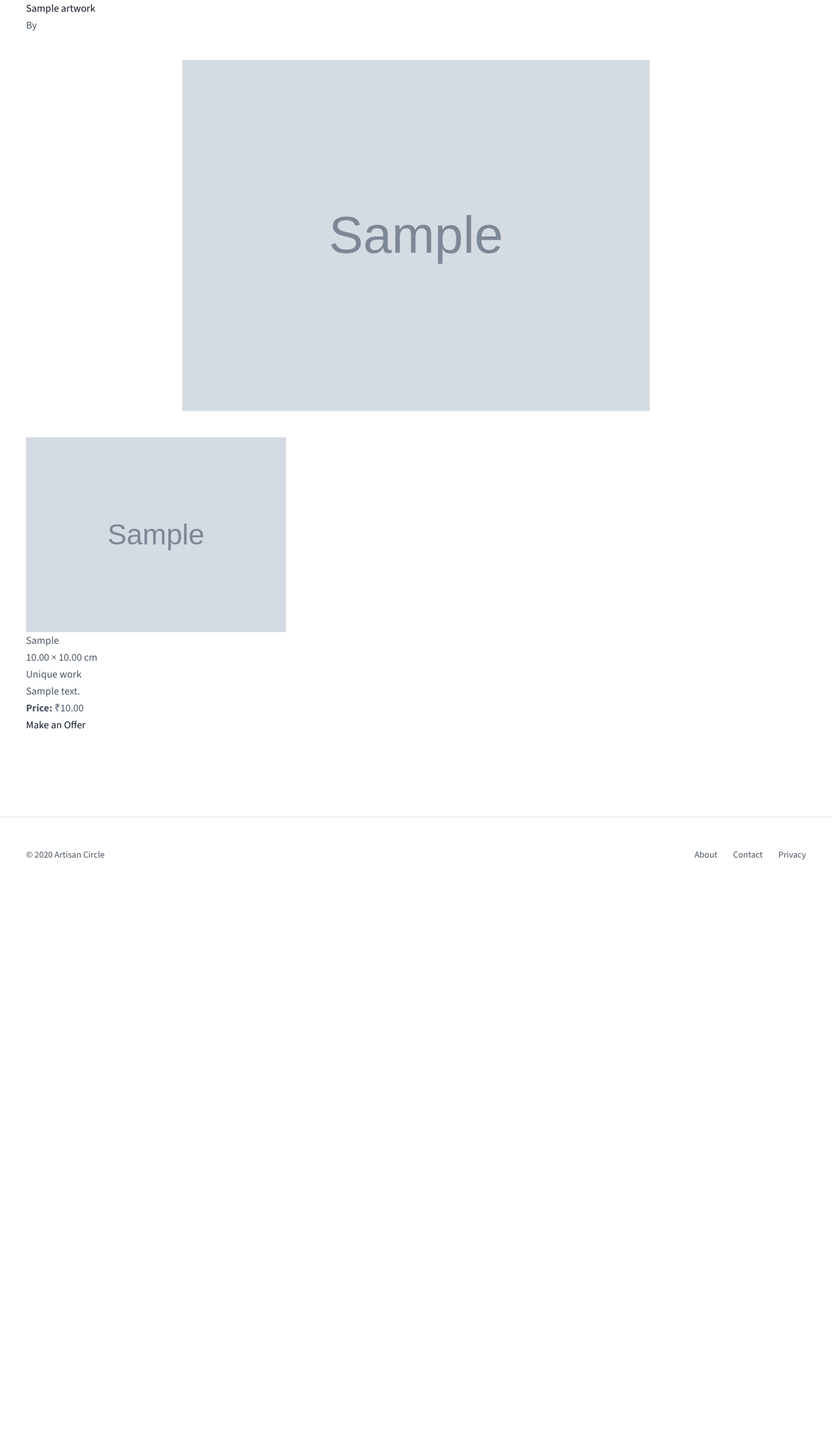
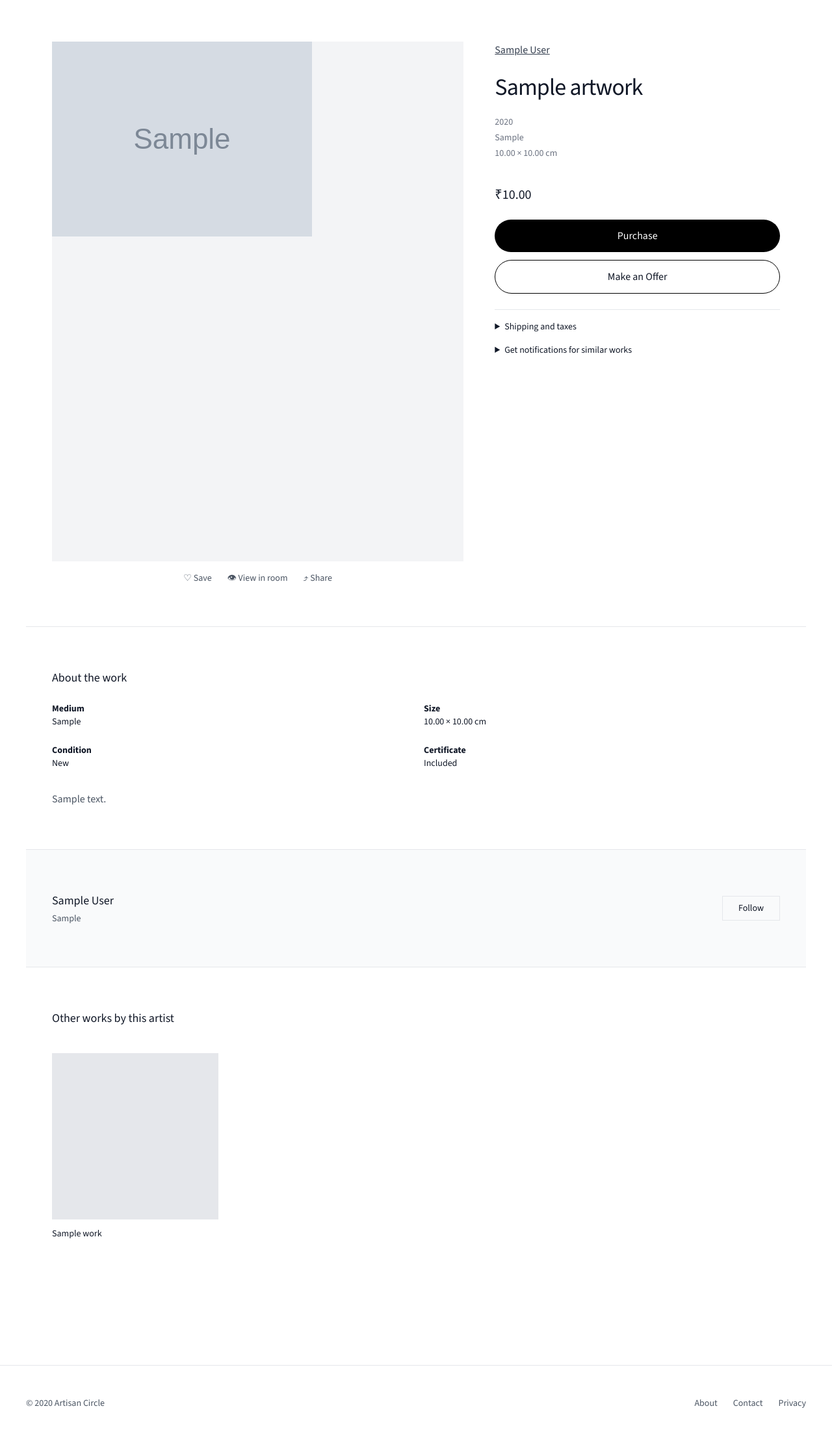
Before and after one commit to Swayam0604/The-Artisan-Circle, a Django app: template frontend/templates/artworks/artwork_detail.html in a window 1280 px wide. Shown: the part 74-2292 px from the top of the page at 65% size. Before the commit the page ends 1397 px from the top, so only its background shows below. Run offline with Django 5.2, Linux system fonts and the light colour scheme; tables that the repository leaves empty hold one stand-in row (values such as "Sample post"); the template is opened without the code that fills it: values that come from a table or form of the project are taken from there, most other values are stand-ins (such as "Sample title", 1, 10 or a date in 2020); grey boxes marked "Sample" are stand-in pictures; some libraries are stand-ins or nearby versions.

Commit message:
Day : 8 artwork detail page hero with image carousel and CTA

```diff
--- a/backend/apps/accounts/admin.py
+++ b/backend/apps/accounts/admin.py
@@ -12,3 +12,4 @@ class UserAdmin(admin.ModelAdmin):
 class ArtistProfileAdmin(admin.ModelAdmin):
     list_display = ('user', "first_name", 'last_name','membership_plan')
     search_fields = ('user__email', 'first_name', 'last_name')
+    prepopulated_fields = {"slug": ("first_name", "last_name")}
--- a/backend/apps/accounts/models.py
+++ b/backend/apps/accounts/models.py
@@ -76,6 +76,12 @@ class ArtistProfile(models.Model):
         default="bronze"
     )
 
+    profile_image = models.ImageField(
+        upload_to="artists/",
+        blank=True,
+        null=True
+    )
+
     created_at = models.DateTimeField(auto_now_add=True)
     slug = models.SlugField(unique=True, blank=True)
 
--- a/frontend/templates/artist/artist-detail.html
+++ b/frontend/templates/artist/artist-detail.html
@@ -93,10 +93,7 @@
                   class="w-full aspect-[4/5] object-cover bg-gray-100"
                 >
               {% else %}
-                <img
-                  src="{% static 'images/placeholder-artwork.jpg' %}"
-                  class="w-full aspect-[4/5] object-cover bg-gray-100"
-                >
+                <div class="w-full aspect-[4/5] bg-gray-200"></div>
               {% endif %}
             {% endwith %}
 
--- a/frontend/templates/artworks/artwork_detail.html
+++ b/frontend/templates/artworks/artwork_detail.html
@@ -1,72 +1,238 @@
 {% extends "base.html" %}
 {% load static %}
+
 {% block content %}
 
-<h1>{{artwork.title}}</h1>
+<!-- SECTION 1: HERO -->
+<section class="max-w-[1440px] mx-auto px-6 md:px-10 py-16">
+  <div class="grid grid-cols-1 lg:grid-cols-12 gap-12">
 
-<p class="text-gray-600 leading-relaxed max-w-2xl">
+    <!-- LEFT: IMAGE (7/12) -->
+    <div class="col-span-12 lg:col-span-7">
+      <div class="flex justify-center">
+  <!-- IMAGE CAROUSEL WRAPPER -->
+<div class="relative w-[900px] h-[800px] bg-gray-100 flex items-center justify-center overflow-hidden">
 
-  By
-  <a href="/artist/{{ artwork.artist.slug }}/">
-    {{ artwork.artist.user.first_name }} {{ artwork.artist.user.last_name }}
-  </a>
-</p>
+  {% for img in artwork.images.all %}
+    <img
+      src="{{ img.images.url }}"
+      alt="{{ artwork.title }}"
+      class="carousel-image absolute inset-0 max-w-full max-h-full object-contain transition-opacity duration-300 {% if not forloop.first %}opacity-0{% endif %}"
+      data-index="{{ forloop.counter0 }}"
+    >
+  {% endfor %}
 
-<div class="artwork-main-image">
-  {% if primary_image %}
-    <img src="{{ primary_image.images.url }}" alt="{{ artwork.title }}">
-  {% else %}
-    <img src="{% static 'images/placeholder-artwork.jpg' %}" alt="No artwork image">
+  {% if artwork.images.count > 1 %}
+    <!-- LEFT ARROW -->
+    <button
+      class="absolute left-4 top-1/2 -translate-y-1/2 text-3xl text-gray-700 hover:text-black"
+      onclick="prevSlide()"
+    >
+      ‹
+    </button>
+
+    <!-- RIGHT ARROW -->
+    <button
+      class="absolute right-4 top-1/2 -translate-y-1/2 text-3xl text-gray-700 hover:text-black"
+      onclick="nextSlide()"
+    >
+      ›
+    </button>
+
+    <!-- DASH INDICATORS -->
+    <div class="absolute bottom-6 left-1/2 -translate-x-1/2 flex gap-3">
+      {% for img in artwork.images.all %}
+        <span
+          class="carousel-dot w-8 h-[2px] bg-gray-400 cursor-pointer"
+          data-index="{{ forloop.counter0 }}"
+          onclick="goToSlide({{ forloop.counter0 }})"
+        ></span>
+      {% endfor %}
+    </div>
   {% endif %}
 </div>
 
-{% if other_images %}
-  <div class="artwork-gallery">
-    {% for image in other_images %}
-      <img src="{{ image.images.url }}" alt="">
-    {% endfor %}
 </div>
+<div class="flex gap-6 justify-center text-sm text-gray-600 mt-4">
+  <button class="flex items-center gap-1">♡ Save</button>
+  <button class="flex items-center gap-1">👁 View in room</button>
+  <button class="flex items-center gap-1">⤴ Share</button>
+</div>
+
+
+    </div>
+
+    <!-- RIGHT: INFO (5/12) -->
+    <div class="col-span-12 lg:col-span-5">
+
+      <div class="space-y-6">
+
+  <!-- Artist -->
+  <a
+    href="{% url 'accounts:artist-detail' artwork.artist.slug %}"
+    class="text-base text-gray-700 underline"
+  >
+    {{ artwork.artist.first_name }} {{ artwork.artist.last_name }}
+  </a>
+
+  <!-- Artwork title -->
+  <h1 class="text-4xl font-light tracking-tight">
+    {{ artwork.title }}
+  </h1>
+
+  <!-- Meta -->
+  <div class="space-y-1 text-sm text-gray-500">
+    {% if artwork.year %}
+      <p>{{ artwork.year }}</p>
     {% endif %}
-<div class="artwork-meta">
     {% if artwork.medium %}
-    <p class="text-gray-600 leading-relaxed max-w-2xl">
-{{ artwork.medium }}</p>
+      <p>{{ artwork.medium }}</p>
     {% endif %}
+    {% if artwork.height_cm and artwork.width_cm %}
+      <p>{{ artwork.height_cm }} × {{ artwork.width_cm }} cm</p>
+    {% endif %}
+  </div>
 
+  <!-- Price -->
+  <div class="pt-4">
+    {% if artwork.is_for_sale and artwork.price %}
+      <p class="text-xl text-gray-900">₹{{ artwork.price }}</p>
+    {% else %}
+      <p class="text-sm text-gray-500">Not for sale</p>
+    {% endif %}
+  </div>
+
+  <!-- CTAs -->
+  <div class="space-y-3">
+    <button class="w-full bg-black text-white py-3 rounded-full">
+      Purchase
+    </button>
+    <button class="w-full border border-black py-3 rounded-full">
+      Make an Offer
+    </button>
+  </div>
+
+  <!-- Expandables (static for now) -->
+  <div class="border-t pt-4 space-y-4 text-sm">
+    <details>
+      <summary class="cursor-pointer">Shipping and taxes</summary>
+      <p class="mt-2 text-gray-600">Estimated at checkout</p>
+    </details>
+
+    <details>
+      <summary class="cursor-pointer">Get notifications for similar works</summary>
+    </details>
+  </div>
+
+</div>
+
+
+    </div>
+  </div>
+</section>
+
+<!-- SECTION 2: ABOUT THE WORK -->
+<section class="border-t">
+  <div class="max-w-[1440px] mx-auto px-6 md:px-10 py-16">
+
+    <h2 class="text-lg mb-6">About the work</h2>
+
+    <div class="grid grid-cols-1 md:grid-cols-2 gap-6 text-sm">
+      {% if artwork.medium %}
+        <div><strong>Medium</strong><br>{{ artwork.medium }}</div>
+      {% endif %}
       {% if artwork.height_cm and artwork.width_cm %}
-    <p class="text-gray-600 leading-relaxed max-w-2xl">
+        <div><strong>Size</strong><br>{{ artwork.height_cm }} × {{ artwork.width_cm }} cm</div>
+      {% endif %}
+      <div><strong>Condition</strong><br>New</div>
+      <div><strong>Certificate</strong><br>Included</div>
+    </div>
 
-      {{ artwork.height_cm }} × {{ artwork.width_cm }} cm
+    {% if artwork.description %}
+      <p class="mt-8 max-w-3xl text-gray-600 leading-relaxed">
+        {{ artwork.description }}
       </p>
     {% endif %}
 
-  {% if artwork.year_created %}
-    <p class="text-gray-600 leading-relaxed max-w-2xl">
-{{ artwork.year_created }}</p>
-  {% endif %}
+  </div>
+</section>
 
-  {% if artwork.is_unique %}
-    <p class="text-gray-600 leading-relaxed max-w-2xl">
-Unique work</p>
-  {% else %}
-    {% if artwork.edition_number and artwork.edition_total %}
-      <p class="text-gray-600 leading-relaxed max-w-2xl">
-Edition {{ artwork.edition_number }} of {{ artwork.edition_total }}</p>
-    {% endif %}
-  {% endif %}
+<!-- SECTION 3: ABOUT THE ARTIST -->
+<section class="border-t bg-gray-50">
+  <div class="max-w-[1440px] mx-auto px-6 md:px-10 py-16 flex items-center justify-between">
+
+    <div>
+      <h3 class="text-lg">
+        {{ artwork.artist.first_name }} {{ artwork.artist.last_name }}
+      </h3>
+      <p class="text-sm text-gray-600 mt-1">
+        {{ artwork.artist.location }}
+      </p>
     </div>
 
+    <a href="{% url 'accounts:artist-detail' artwork.artist.slug %}" class="border px-6 py-2 text-sm">
+      Follow
+    </a>
 
-<p class="text-gray-600 leading-relaxed max-w-2xl">
-{{ artwork.description }}</p>
+  </div>
+</section>
 
-{% if artwork.is_for_sale %}
-  <p class="text-gray-600 leading-relaxed max-w-2xl">
-<strong>Price:</strong> ₹{{ artwork.price }}</p>
-{% endif %}
+<!-- SECTION 4: OTHER WORKS -->
+{% if other_artworks %}
+<section class="border-t">
+  <div class="max-w-[1440px] mx-auto px-6 md:px-10 py-16">
 
-{% if artwork.allow_offers %}
-  <button>Make an Offer</button>
+    <h2 class="text-lg mb-10">Other works by this artist</h2>
+
+    <div class="grid grid-cols-2 md:grid-cols-4 gap-8">
+      {% for work in other_artworks %}
+        <a href="{% url 'artworks:artwork-detail' work.slug %}">
+          <div class="aspect-square bg-gray-200 mb-3"></div>
+          <p class="text-sm">{{ work.title }}</p>
+        </a>
+      {% endfor %}
+    </div>
+
+  </div>
+</section>
 {% endif %}
 
 {% endblock %}
+
+{% block js %}<script>
+  let currentSlide = 0;
+  const images = document.querySelectorAll(".carousel-image");
+  const dots = document.querySelectorAll(".carousel-dot");
+
+  function showSlide(index) {
+    images.forEach((img, i) => {
+      img.classList.toggle("opacity-0", i !== index);
+    });
+
+    dots.forEach((dot, i) => {
+      dot.classList.toggle("bg-black", i === index);
+      dot.classList.toggle("bg-gray-400", i !== index);
+    });
+
+    currentSlide = index;
+  }
+
+  function nextSlide() {
+    showSlide((currentSlide + 1) % images.length);
+  }
+
+  function prevSlide() {
+    showSlide((currentSlide - 1 + images.length) % images.length);
+  }
+
+  function goToSlide(index) {
+    showSlide(index);
+  }
+
+  // init
+  if (images.length) {
+    showSlide(0);
+  }
+</script>
+
+{% endblock %}
```
Also changed, not shown: backend/apps/accounts/migrations/0002_artistprofile_profile_image.py (added), backend/media/artists/Artist-1.jpg (added), backend/media/artworks/Artwork-1.png (added). Lines whose indentation alone changed are shown as unchanged.
